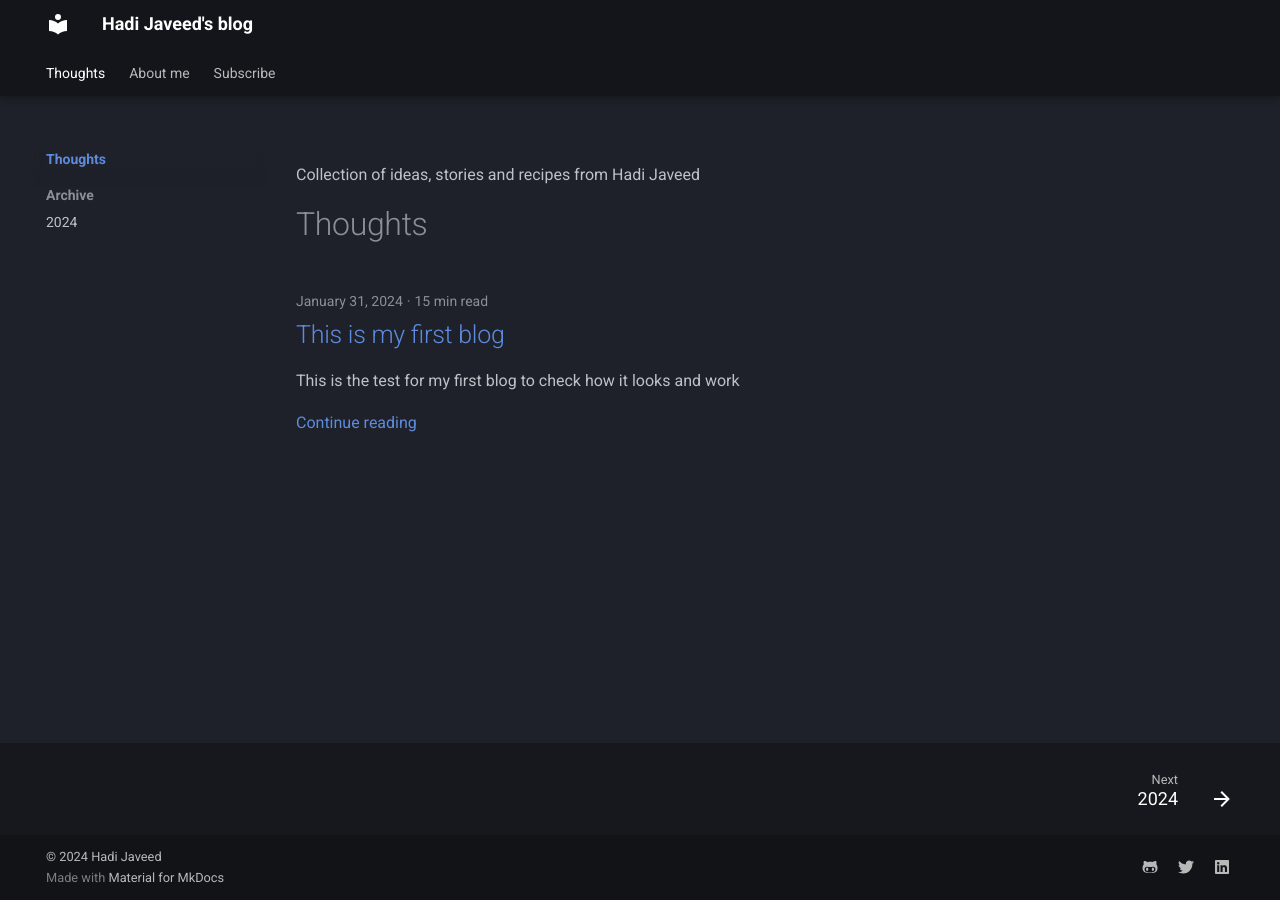
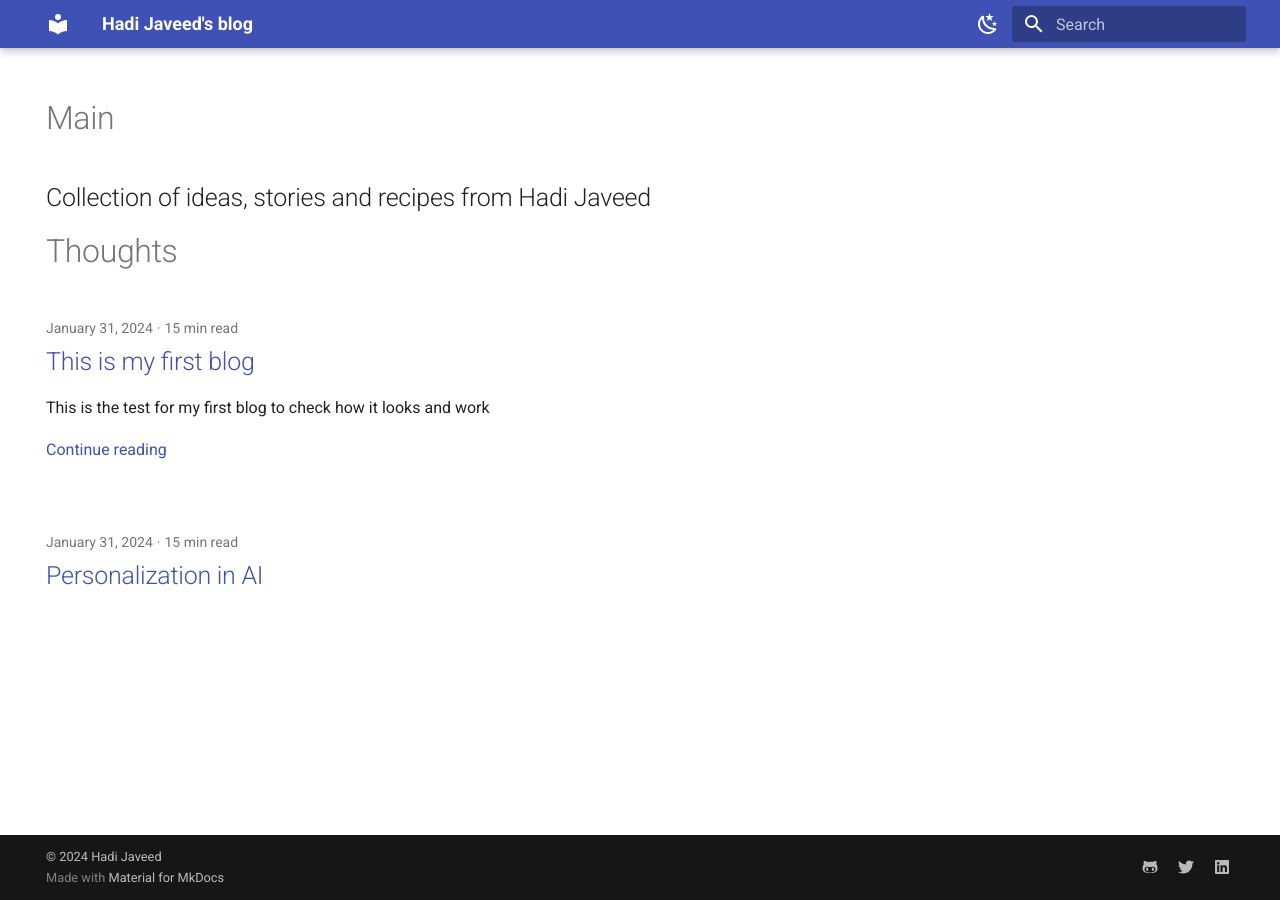
Before and after one commit to hadijaveed/personal-blog, an MkDocs documentation site: the page built from docs/index.md, in a window 1280 px wide. Built offline with MkDocs 1.6.1 and Material for MkDocs 9.7.7, drawn with Linux system fonts in a browser that asks for light colours.

Commit message:
blog setup

```diff
--- a/docs/index.md
+++ b/docs/index.md
@@ -1,3 +1,12 @@
+---
+hide:
+  - navigation
+  - toc
+---
+
+# Main
+
 Collection of ideas, stories and recipes from Hadi Javeed
+---
 
 # Thoughts
--- /dev/null
+++ b/docs/posts/personalization_in_ai.md
@@ -0,0 +1,10 @@
+---
+# authors:
+#   - hadi javeed
+date: 2024-01-31
+readtime: 15
+# links:
+#     - first.md
+slug: building-personalized-experiences
+---
+# Personalization in AI
--- a/mkdocs.yml
+++ b/mkdocs.yml
@@ -7,10 +7,7 @@
 theme:
   name: material
   features:
-    - navigation.tabs
-    - navigation.sections
     - toc.integrate
-    - navigation.top
     - search.suggest
     - search.highlight
     - content.tabs.link
@@ -25,31 +22,42 @@
     - content.tabs.link
     - content.tooltips
     - header.autohide
-    - navigation.expand
-    - navigation.footer
-    - navigation.indexes
+    - navigation.top
     - navigation.instant
     - navigation.instant.prefetch
+    - navigation.expand
+    - navigation.indexes
     - navigation.instant.progress
     - navigation.prune
     - navigation.sections
-    - navigation.tabs
-    - navigation.tabs.sticky
     - navigation.top
     - navigation.tracking
+    # - navigation.footer
     - search.highlight
     - search.share
     - search.suggest
     - toc.follow
   language: en
   palette:
-    - scheme: slate
+    # Palette toggle for light mode
+
+    - media: "(prefers-color-scheme: light)"
+      scheme: default
+      toggle:
+        icon: material/weather-night
+        name: Switch to dark mode
+
+    # Palette toggle for dark mode
+    - media: "(prefers-color-scheme: dark)"
+      scheme: slate
       primary: black
-      accent: indigo
-
+      toggle:
+        icon: material/weather-sunny
+        name: Switch to light mode
 plugins:
   - social
   - glightbox
+  - search
   - blog:
       blog_dir: .
 extra:
@@ -78,8 +86,11 @@
   - pymdownx.emoji:
       emoji_index: !!python/name:material.extensions.emoji.twemoji
       emoji_generator: !!python/name:materialx.emoji.to_svg
-icon:
-  logo: logo
+
+extra_css:
+  - stylesheets/extra.css
+# icon:
+#   logo: logo
 nav:
   - Thoughts:
     - index.md
```
Also changed, not shown: docs/about.md (+5 -0 lines), docs/stylesheets/extra.css (added, +9 -0 lines).
